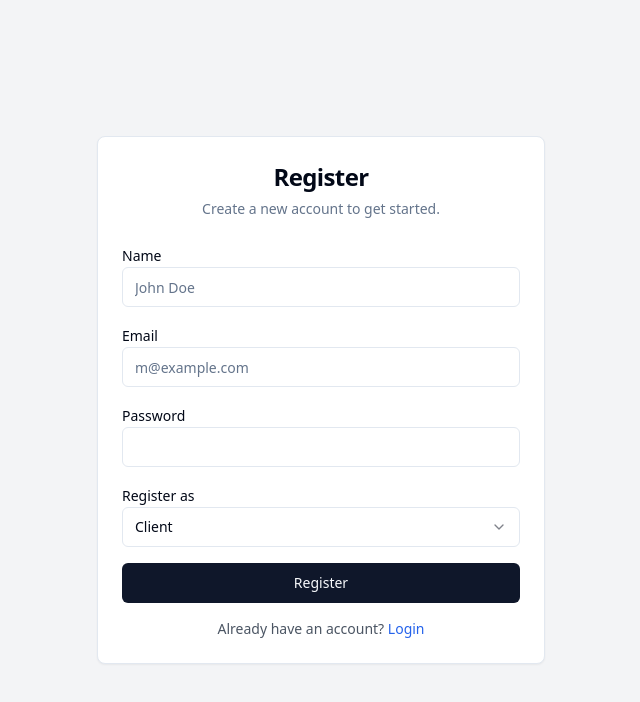
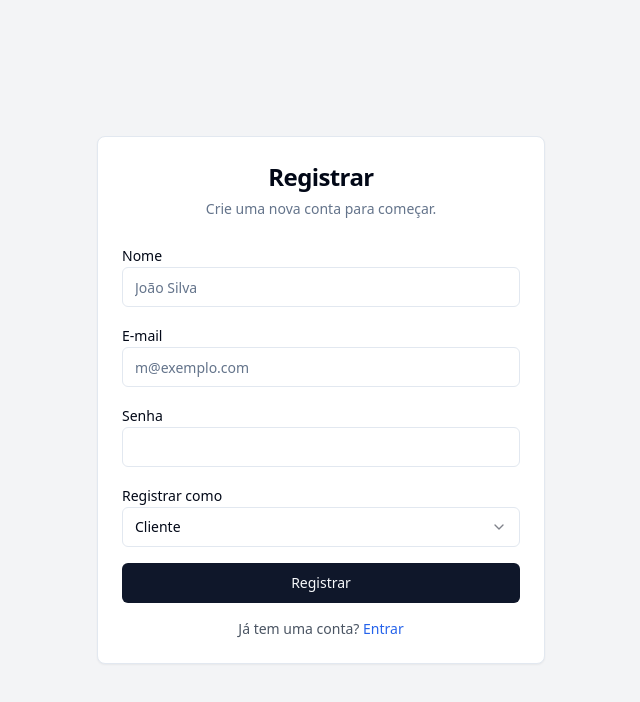
Before and after one commit to 9anjos99/barbearia, a React (Vite) app: page /register in a window 1280 px wide. Shown: the top 702 px of the page, without its empty margins (319-959 px from the left). Built offline with nearby package versions, Linux system fonts and the light colour scheme.

Commit message:
[dyad] Traduzindo a interface para português e solicitando integração com Supabase - wrote 10 file(s)

```diff
--- a/src/components/ProtectedRoute.tsx
+++ b/src/components/ProtectedRoute.tsx
@@ -13,18 +13,14 @@ const ProtectedRoute = ({ children, allowedRoles }: ProtectedRouteProps) => {
   const { isAuthenticated, userRole, loading } = useAuth();
 
   if (loading) {
-    // You might want a loading spinner here
-    return <div className="flex items-center justify-center min-h-screen">Loading...</div>;
+    return <div className="flex items-center justify-center min-h-screen">Carregando...</div>;
   }
 
   if (!isAuthenticated) {
-    // User is not authenticated, redirect to login page
     return <Navigate to="/login" replace />;
   }
 
   if (allowedRoles && userRole && !allowedRoles.includes(userRole)) {
-    // User is authenticated but does not have an allowed role, redirect to a forbidden page or their dashboard
-    // For simplicity, we'll redirect to the root or their own dashboard if it exists.
     switch (userRole) {
       case 'admin':
         return <Navigate to="/admin" replace />;
--- a/src/pages/Index.tsx
+++ b/src/pages/Index.tsx
@@ -11,13 +11,12 @@ const Index = () => {
   if (loading) {
     return (
       <div className="min-h-screen flex items-center justify-center bg-gray-100 dark:bg-gray-900">
-        <p className="text-xl text-gray-600 dark:text-gray-400">Loading application...</p>
+        <p className="text-xl text-gray-600 dark:text-gray-400">Carregando aplicação...</p>
       </div>
     );
   }
 
   if (isAuthenticated) {
-    // Redirect authenticated users to their respective dashboards
     switch (userRole) {
       case 'admin':
         return <Link to="/admin" replace />;
@@ -26,7 +25,6 @@ const Index = () => {
       case 'client':
         return <Link to="/client" replace />;
       default:
-        // Fallback for unexpected roles or if role is null but authenticated
         return <Link to="/client" replace />;
     }
   }
@@ -35,18 +33,18 @@ const Index = () => {
     <div className="min-h-screen flex flex-col items-center justify-center bg-gray-100 dark:bg-gray-900 p-4">
       <div className="text-center space-y-6">
         <h1 className="text-5xl font-extrabold text-gray-900 dark:text-white mb-4">
-          Welcome to Barbershop Scheduler
+          Bem-vindo ao Agendador de Barbearia
         </h1>
         <p className="text-xl text-gray-700 dark:text-gray-300 max-w-2xl mx-auto">
-          Your one-stop solution for managing barbershop appointments.
-          Clients can book, barbers can manage their schedules, and admins have full control.
+          Sua solução completa para gerenciar agendamentos de barbearia.
+          Clientes podem agendar, barbeiros podem gerenciar suas agendas e administradores têm controle total.
         </p>
         <div className="flex flex-col sm:flex-row justify-center gap-4 mt-8">
           <Button asChild size="lg" className="text-lg px-8 py-4">
-            <Link to="/login">Login</Link>
+            <Link to="/login">Entrar</Link>
           </Button>
           <Button asChild size="lg" variant="outline" className="text-lg px-8 py-4">
-            <Link to="/register">Register</Link>
+            <Link to="/register">Registrar</Link>
           </Button>
         </div>
       </div>
--- a/src/pages/LoginPage.tsx
+++ b/src/pages/LoginPage.tsx
@@ -19,11 +19,9 @@ const LoginPage = () => {
 
   const handleLogin = (e: React.FormEvent) => {
     e.preventDefault();
-    // In a real application, you would send these credentials to your backend
-    // and receive a token and user role.
     if (email && password && selectedRole) {
       login(selectedRole);
-      showSuccess(`Logged in as ${selectedRole}!`);
+      showSuccess(`Login realizado como ${selectedRole}!`);
       switch (selectedRole) {
         case 'admin':
           navigate('/admin');
@@ -38,7 +36,7 @@ const LoginPage = () => {
           navigate('/');
       }
     } else {
-      showError('Please enter email, password, and select a role.');
+      showError('Por favor, insira e-mail, senha e selecione um perfil.');
     }
   };
 
@@ -46,24 +44,24 @@ const LoginPage = () => {
     <div className="flex items-center justify-center min-h-screen bg-gray-100 dark:bg-gray-900">
       <Card className="w-full max-w-md">
         <CardHeader className="text-center">
-          <CardTitle className="text-2xl">Login</CardTitle>
-          <CardDescription>Enter your credentials to access your account.</CardDescription>
+          <CardTitle className="text-2xl">Entrar</CardTitle>
+          <CardDescription>Insira suas credenciais para acessar sua conta.</CardDescription>
         </CardHeader>
         <CardContent>
           <form onSubmit={handleLogin} className="space-y-4">
             <div>
-              <Label htmlFor="email">Email</Label>
+              <Label htmlFor="email">E-mail</Label>
               <Input
                 id="email"
                 type="email"
-                placeholder="m@example.com"
+                placeholder="m@exemplo.com"
                 value={email}
                 onChange={(e) => setEmail(e.target.value)}
                 required
               />
             </div>
             <div>
-              <Label htmlFor="password">Password</Label>
+              <Label htmlFor="password">Senha</Label>
               <Input
                 id="password"
                 type="password"
@@ -73,26 +71,26 @@ const LoginPage = () => {
               />
             </div>
             <div>
-              <Label htmlFor="role">Login as</Label>
+              <Label htmlFor="role">Entrar como</Label>
               <Select onValueChange={(value: UserRole) => setSelectedRole(value)} defaultValue={selectedRole || undefined}>
                 <SelectTrigger id="role">
-                  <SelectValue placeholder="Select a role" />
+                  <SelectValue placeholder="Selecione um perfil" />
                 </SelectTrigger>
                 <SelectContent>
-                  <SelectItem value="client">Client</SelectItem>
-                  <SelectItem value="barber">Barber</SelectItem>
-                  <SelectItem value="admin">Admin</SelectItem>
+                  <SelectItem value="client">Cliente</SelectItem>
+                  <SelectItem value="barber">Barbeiro</SelectItem>
+                  <SelectItem value="admin">Administrador</SelectItem>
                 </SelectContent>
               </Select>
             </div>
             <Button type="submit" className="w-full">
-              Login
+              Entrar
             </Button>
           </form>
           <p className="mt-4 text-center text-sm text-gray-600 dark:text-gray-400">
-            Don't have an account?{' '}
+            Não tem uma conta?{' '}
             <a href="/register" className="text-blue-600 hover:underline">
-              Register
+              Registrar
             </a>
           </p>
         </CardContent>
--- a/src/pages/NotFound.tsx
+++ b/src/pages/NotFound.tsx
@@ -6,7 +6,7 @@ const NotFound = () => {
 
   useEffect(() => {
     console.error(
-      "404 Error: User attempted to access non-existent route:",
+      "404 Erro: Usuário tentou acessar rota inexistente:",
       location.pathname,
     );
   }, [location.pathname]);
@@ -15,9 +15,9 @@ const NotFound = () => {
     <div className="min-h-screen flex items-center justify-center bg-gray-100">
       <div className="text-center">
         <h1 className="text-4xl font-bold mb-4">404</h1>
-        <p className="text-xl text-gray-600 mb-4">Oops! Page not found</p>
+        <p className="text-xl text-gray-600 mb-4">Ops! Página não encontrada</p>
         <a href="/" className="text-blue-500 hover:text-blue-700 underline">
-          Return to Home
+          Voltar para a Página Inicial
         </a>
       </div>
     </div>
--- a/src/pages/RegisterPage.tsx
+++ b/src/pages/RegisterPage.tsx
@@ -20,12 +20,9 @@ const RegisterPage = () => {
 
   const handleRegister = (e: React.FormEvent) => {
     e.preventDefault();
-    // In a real application, you would send this data to your backend
-    // to create a new user and then log them in.
     if (name && email && password && selectedRole) {
-      // Simulate successful registration and immediate login
       login(selectedRole);
-      showSuccess(`Registered and logged in as ${selectedRole}!`);
+      showSuccess(`Registrado e login realizado como ${selectedRole}!`);
       switch (selectedRole) {
         case 'admin':
           navigate('/admin');
@@ -40,7 +37,7 @@ const RegisterPage = () => {
           navigate('/');
       }
     } else {
-      showError('Please fill in all fields and select a role.');
+      showError('Por favor, preencha todos os campos e selecione um perfil.');
     }
   };
 
@@ -48,35 +45,35 @@ const RegisterPage = () => {
     <div className="flex items-center justify-center min-h-screen bg-gray-100 dark:bg-gray-900">
       <Card className="w-full max-w-md">
         <CardHeader className="text-center">
-          <CardTitle className="text-2xl">Register</CardTitle>
-          <CardDescription>Create a new account to get started.</CardDescription>
+          <CardTitle className="text-2xl">Registrar</CardTitle>
+          <CardDescription>Crie uma nova conta para começar.</CardDescription>
         </CardHeader>
         <CardContent>
           <form onSubmit={handleRegister} className="space-y-4">
             <div>
-              <Label htmlFor="name">Name</Label>
+              <Label htmlFor="name">Nome</Label>
               <Input
                 id="name"
                 type="text"
-                placeholder="John Doe"
+                placeholder="João Silva"
                 value={name}
                 onChange={(e) => setName(e.target.value)}
                 required
               />
             </div>
             <div>
-              <Label htmlFor="email">Email</Label>
+              <Label htmlFor="email">E-mail</Label>
               <Input
                 id="email"
                 type="email"
-                placeholder="m@example.com"
+                placeholder="m@exemplo.com"
                 value={email}
                 onChange={(e) => setEmail(e.target.value)}
                 required
               />
             </div>
             <div>
-              <Label htmlFor="password">Password</Label>
+              <Label htmlFor="password">Senha</Label>
               <Input
                 id="password"
                 type="password"
@@ -86,26 +83,25 @@ const RegisterPage = () => {
               />
             </div>
             <div>
-              <Label htmlFor="role">Register as</Label>
+              <Label htmlFor="role">Registrar como</Label>
               <Select onValueChange={(value: UserRole) => setSelectedRole(value)} defaultValue={selectedRole || undefined}>
                 <SelectTrigger id="role">
-                  <SelectValue placeholder="Select a role" />
+                  <SelectValue placeholder="Selecione um perfil" />
                 </SelectTrigger>
                 <SelectContent>
-                  <SelectItem value="client">Client</SelectItem>
-                  <SelectItem value="barber">Barber</SelectItem>
-                  {/* Admin registration would typically be restricted to existing admins */}
+                  <SelectItem value="client">Cliente</SelectItem>
+                  <SelectItem value="barber">Barbeiro</SelectItem>
                 </SelectContent>
               </Select>
             </div>
             <Button type="submit" className="w-full">
-              Register
+              Registrar
             </Button>
           </form>
           <p className="mt-4 text-center text-sm text-gray-600 dark:text-gray-400">
-            Already have an account?{' '}
+            Já tem uma conta?{' '}
             <a href="/login" className="text-blue-600 hover:underline">
-              Login
+              Entrar
             </a>
           </p>
         </CardContent>
```
Also changed, not shown: src/contexts/AuthContext.tsx (+3 -8 lines), src/pages/AdminDashboard.tsx (+7 -7 lines), src/pages/BarberDashboard.tsx (+7 -7 lines), src/pages/ClientDashboard.tsx (+5 -5 lines), src/utils/toast.ts (line endings or trailing spaces).
